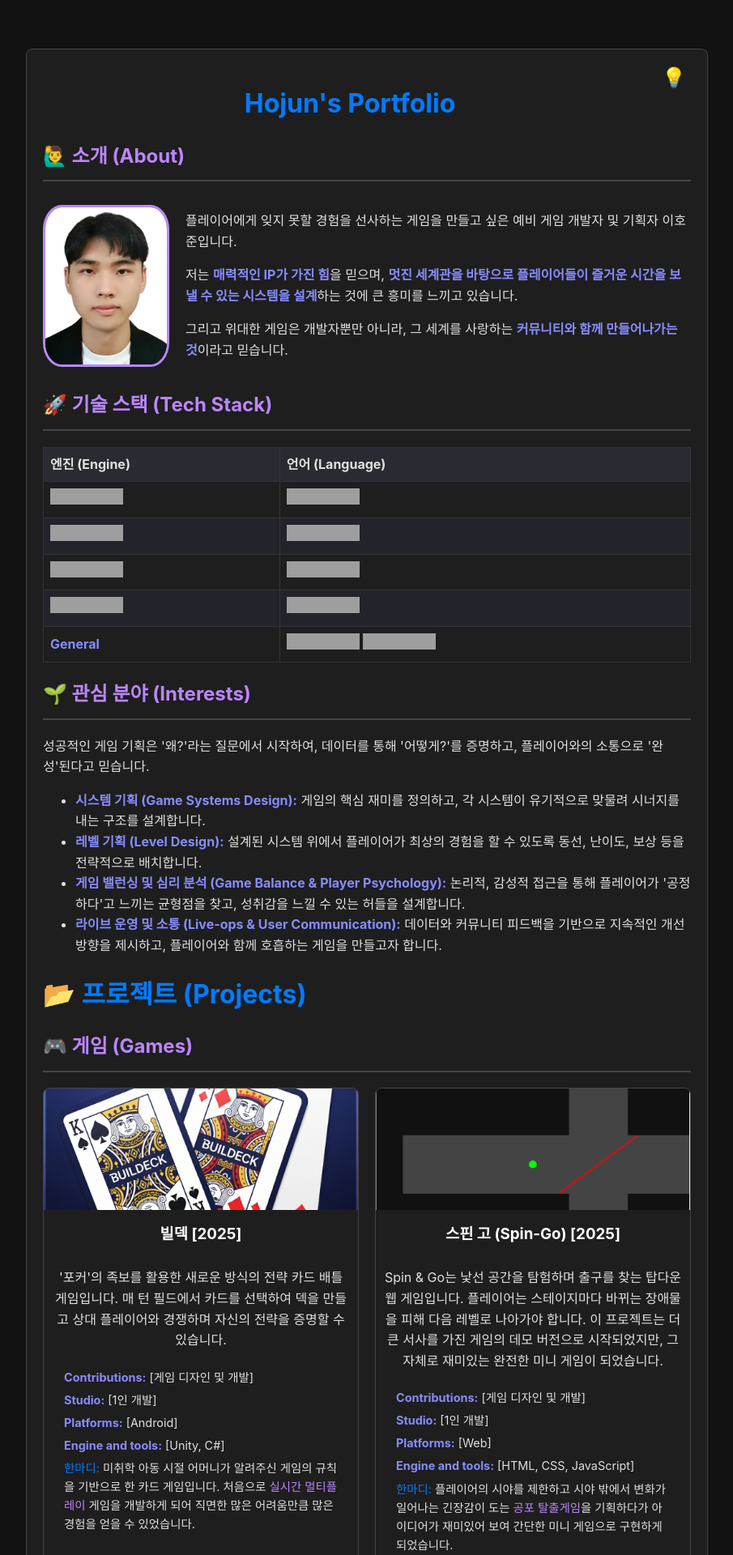
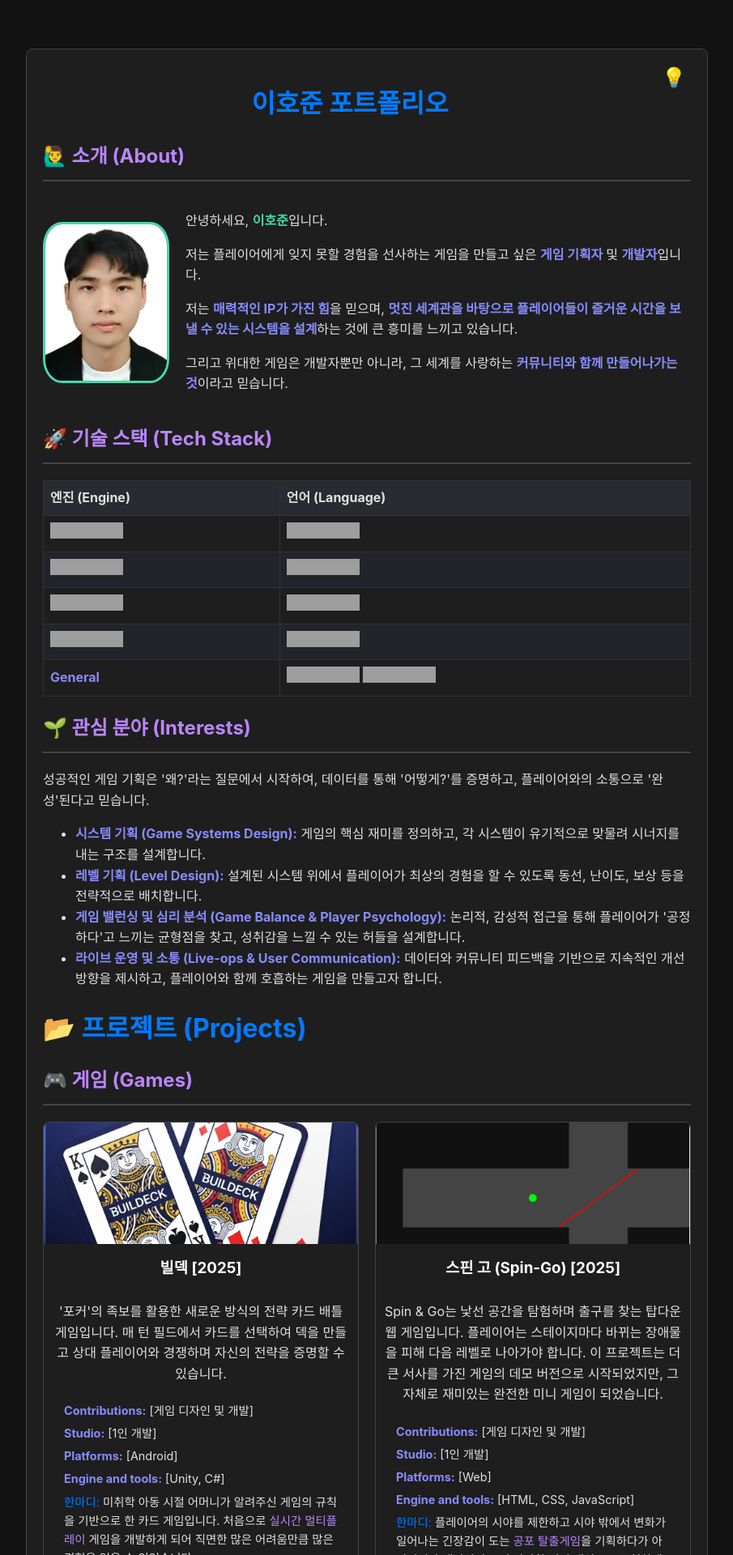
Before and after one commit to hojun313/hojun313.github.io, a Jekyll site: the page portfolio/index.html, which Jekyll copies as it is, in a window 1280 px wide, cut to the strip 0-1920 px from the top of the page. Shown: the whole strip at 81% size, without its empty margins (187-1092 px from the left). Built offline with Jekyll 4.4.1, drawn with Linux system fonts in a browser that asks for light colours; some of the changed text lies outside the part shown; grey boxes are pictures that could not be loaded.

Commit message:
Update portfolio content and improve styling
Revised Korean text for clarity and professionalism, updated contact information, and restructured the article section for better readability. Added a highlight style for the name and changed the profile picture border color to match the new accent color.

```diff
--- a/portfolio/index.html
+++ b/portfolio/index.html
@@ -11,14 +11,15 @@
         <button id="theme-toggle" style="float: right; background: none; border: none; cursor: pointer; font-size: 1.5em; color: inherit;">💡</button>
 
         <div style="text-align: center;">
-            <h1>Hojun's Portfolio</h1>
+            <h1>이호준 포트폴리오</h1>
         </div>
 
         <h2>🙋‍♂️ 소개 (About)</h2>
         <div class="about-section">
             <img src="Thumbnail/증명사진.jpg" alt="프로필 사진" class="profile-picture">
             <div>
-                <p>플레이어에게 잊지 못할 경험을 선사하는 게임을 만들고 싶은 예비 게임 개발자 및 기획자 이호준입니다.</p>
+                <p>안녕하세요, <span class="name">이호준</span>입니다.</p>
+                <p>저는 플레이어에게 잊지 못할 경험을 선사하는 게임을 만들고 싶은 <strong>게임 기획자 </strong>및 <strong>개발자</strong>입니다.</p>
                 <p>저는 <strong>매력적인 IP가 가진 힘</strong>을 믿으며, <strong>멋진 세계관을 바탕으로 플레이어들이 즐거운 시간을 보낼 수 있는 시스템을 설계</strong>하는 것에 큰 흥미를 느끼고 있습니다.</p>
                 <p>그리고 위대한 게임은 개발자뿐만 아니라, 그 세계를 사랑하는 <strong>커뮤니티와 함께 만들어나가는 것</strong>이라고 믿습니다.</p>
             </div>
@@ -374,50 +375,46 @@
             </div>
         </details>
 
-        <h2>📝 아티클 (Article) <a href="https://hojun313.github.io" target="_blank" class="blog-link">[블로그 방문 링크]</a></h2>
+        <details open>
+            <summary><h2>📝 아티클 (Article) <a href="https://hojun313.github.io" target="_blank" class="blog-link">[전체글: 블로그 방문 링크]</a></h2></summary>
             <div class="article-grid">
                 <div class="article-card">
-                <h3>2025-05-19-세븐나이츠 리버스, 추억과 함께 돌아온 기사의 분석 (UI, UX, 기획)</h3>
-                <p>25-05-19) 세븐나이츠 리버스의 UI, UX, BM을 분석하며, 추억을 자극하는 요소와 과금 모델이 어떻게 설계되었는지 비판적으로 고찰합니다.</p>
+                    <h3>세븐나이츠 리버스, 추억과 함께 돌아온 기사의 분석 (UI, UX, 기획)</h3>
+                    <p>25-05-19) 세븐나이츠 리버스의 UI, UX, BM을 분석하며, 추억을 자극하는 요소와 과금 모델이 어떻게 설계되었는지 고찰합니다.</p>
                     <a href="https://hojun313.github.io/gamethoughts/2025/05/19/%EA%B0%90%EC%83%81-%EC%84%B8%EB%B8%90%EB%82%98%EC%9D%B4%EC%B8%A0-%EB%A6%AC%EB%B2%84%EC%8A%A4,-%EC%B6%94%EC%96%B5%EA%B3%BC-%ED%95%A8%EA%BB%98-%EB%8F%8C%EC%95%84%EC%98%A8-%EA%B8%B0%EC%82%AC%EC%9D%98-%EB%B6%84%EC%84%9D-(UI,-UX,-%EA%B8%B0%ED%9A%8D).html" class="read-more">Read Article</a>
                 </div>
                 <div class="article-card">
-                <h3>2024-01-06엘든링 호수의 리에니에 관련 감탄.md</h3>
-                <p>엘든링 '호수의 리에니에' 지역의 레벨 디자인을 분석하며, 탁 트인 절경과 안개가 어떻게 플레이어의 탐험심과 호기심을 자극하는지 설명합니다.</p>
+                    <h3>[오픈월드]엘든링 호수의 리에니에 관련 감탄</h3>
+                    <p>24-01-06) '호수의 리에니에' 지역의 레벨 디자인을 분석하며, 엘든링이 어떻게 플레이어의 탐험심과 호기심을 자극하는지 설명합니다.</p>
                     <a href="https://hojun313.github.io/gamethoughts/2024/01/06/%EC%98%A4%ED%94%88%EC%9B%94%EB%93%9C-%EC%97%98%EB%93%A0%EB%A7%81-%ED%98%B8%EC%88%98%EC%9D%98-%EB%A6%AC%EC%97%90%EB%8B%88%EC%97%90-%EA%B4%80%EB%A0%A8-%EA%B0%90%ED%83%84.html" class="read-more">Read Article</a>
                 </div>
                 <div class="article-card">
-                <h3>2024-12-26 스타듀벨리의 기력.md </h3>
-                <p>스타듀밸리의 '기력' 시스템이 어떻게 플레이어의 하루 행동을 제한하고, 농사, 채광 등 다양한 활동으로 자연스럽게 유도하는지 분석합니다.</p>
+                    <h3>{유도}스타듀벨리의 기력</h3>
+                    <p>24-12-26) 스타듀밸리의 '기력' 시스템이 어떻게 플레이어의 하루 행동을 제한하고, 다양한 활동으로 자연스럽게 유도하는지 분석합니다.</p>
                     <a href="https://hojun313.github.io/gamethoughts/2024/12/26/%EC%9C%A0%EB%8F%84-%EC%8A%A4%ED%83%80%EB%93%80%EB%B2%A8%EB%A6%AC%EC%9D%98-%EA%B8%B0%EB%A0%A5.html" class="read-more">Read Article</a>
                 </div>
 
                 <div class="article-card">
-                <h3>2024-01-09-RPG와 플레이어들의 몰입.md</h3>
-                <p>RPG 장르에서 플레이어의 '몰입'을 유도하는 요소들을 탐구하며, 게임 세계관과 상호작용이 어떻게 플레이어를 이야기에 빠져들게 만드는지 논합니다.</p>
+                    <h3>[몰입도]RPG와 플레이어들의 몰입</h3>
+                    <p>24-01-09) RPG 장르에서 플레이어의 '몰입'을 유도하는 요소들을 탐구하며, 어떻게 플레이어를 세계관에 빠져들게 만드는지 논합니다.</p>
                     <a href="https://hojun313.github.io/gamethoughts/2024/01/09/%EB%AA%B0%EC%9E%85%EB%8F%84-RPG%EC%99%80-%ED%94%8C%EB%A0%88%EC%9D%B4%EC%96%B4%EB%93%A4%EC%9D%98-%EB%AA%B0%EC%9E%85.html" class="read-more">Read Article</a>
                 </div>
                 <div class="article-card">
-                <h3>2024-07-03-{UX, 밸런스} 스카너 뭐가 문제인지 모르나</h3>
-                <p>리그 오브 레전드의 챔피언 '스카너'의 스킬 구성과 UX 문제를 지적하며, 플레이어가 느끼는 불쾌한 경험의 원인을 분석합니다.</p>
-                <a href="https://hojun313.github.io/gamethoughts/2024/07/03/UX,-%EB%B0%B8%EB%9F%B0%EC%8A%A4-%EC%8A%A4%EC%B9%B4%EB%84%88-%EB%AD%90%EA%B0%80-%EB%AC%B8%EC%A0%9C%EC%9D%B8%EC%A7%80-%EB%AA%A8%EB%A5%B4%EB%82%98.html" class="read-more">Read Article</a>
+                    <h3>프로젝트 회고-Firebase로 첫 실시간 멀티플레이 도전</h3>
+                    <p>25-07-01) GitHub Pages와 Firebase를 이용해 웹 기반 실시간 멀티플레이 게임을 만들었던 경험을 회고합니다.</p>
+                    <a href="https://hojun313.github.io/diary/gamedevlog/2025/07/01/%ED%94%84%EB%A1%9C%EC%A0%9D%ED%8A%B8-%ED%9A%8C%EA%B3%A0-GitHub-Pages%EC%99%80-Firebase%EB%A1%9C-%EC%B2%AB-%EC%8B%A4%EC%8B%9C%EA%B0%84-%EB%A9%80%ED%8B%B0%ED%94%8C%EB%A0%88%EC%9D%B4-%EB%8F%84%EC%A0%84.html" class="read-more">Read Article</a>
                 </div>
                 <div class="article-card">
-                <h3>2025-07-01-프로젝트 회고-GitHub Pages와 Firebase로 첫 실시간 멀티플레이 도전.md</h3>
-                <p>GitHub Pages와 Firebase를 이용해 웹 기반 실시간 멀티플레이 게임을 만들었던 경험을 회고하며, 기술적 한계와 교훈을 공유합니다.</p>
-                <a href="https://hojun313.github.io/diary/gamedevlog/2025/07/01/%ED%94%84%EB%A1%9C%EC%A0%9D%ED%8A%B8-%ED%9A%8C%EA%B3%A0-GitHub-Pages%EC%99%80-Firebase%EB%A1%9C-%EC%B2%AB-%EC%8B%A4%EC%8B%9C%EA%B0%84-%EB%A9%80%ED%8B%B0%ED%94%8C%EB%A0%88%EC%9D%B4-%EB%8F%84%EC%A0%84.html" class="read-more">Read Article</a>
-            </div>
-
-            <div class="article-card">
-                <h3>2024-01 빌덱 개발 일지` 시리즈</h3>
-                <p>덱빌딩 게임 '빌덱'의 초기 기획부터 기능 구현, 버그 수정까지의 전체 개발 과정을 기록한 연재 일지입니다.</p>
+                    <h3>빌덱 개발 일지` 시리즈</h3>
+                    <p>24-01) 덱빌딩 게임 '빌덱'의 초기 기획부터 기능 구현, 버그 수정까지의 전체 개발 과정을 기록한 연재 일지입니다.</p>
                     <a href="https://hojun313.github.io/tags/#Buildeck" class="read-more">Read Series</a>
                 </div>
             </div>
+        </details>
 
 
         <details open>
-            <summary><h2>📚 태그 (Tags) <a href="https://hojun313.github.io/tags/" target="_blank" class="blog-link">[태그 페이지 링크]</a></h2></summary>
+            <summary><h2>📚 태그 (Tags) <a href="https://hojun313.github.io/tags/" target="_blank" class="blog-link">[전체 태그: 페이지 링크]</a></h2></summary>
             <div class="article-grid2">
                 <div class="article-card">
                     <h3>장르를 가리지 않고 게임들을 리뷰</h3>
@@ -452,11 +449,9 @@
         </details>
 
     <div class="contact-container">
-        <h2>📫 링크 (Links)</h2>
-        <h3>이메일:</h3>
-        <p>hojun313@gmail.com</p>
-        <h3>연락처:</h3>
-        <p>010-7326-4303</p>
+        <h2>📫 연락처 (Contact)</h2>
+        <h3><strong>이메일:</strong> hojun313@naver.com</h3>
+        <h3><strong>전화번호:</strong> 010-7326-4303</h3>
         <div class="contact-links">
             <a href="https://hojun313.github.io/">
                 <img src="https://img.shields.io/badge/Blog-0A66C2?style=for-the-badge&logo=linkedin&logoColor=white">
--- a/portfolio/style.css
+++ b/portfolio/style.css
@@ -12,6 +12,7 @@ html[data-theme='light'] {
     --table-alt-row-bg: #f8f9fa;
     --heading-color: #212529;
     --h1: #212529;
+    --name: #2ECC71;
 }
 
 /* Dark mode variables */
@@ -28,6 +29,7 @@ html[data-theme='dark'] {
     --table-alt-row-bg: #23232b;
     --heading-color: #FFFFFF;
     --h1: #007bff;
+    --name: #46D7AC;
 }
 
 body {
@@ -208,11 +210,16 @@ strong {
     margin-bottom: 20px;
 }
 
+.name {
+    color: var(--name);
+    font-weight: bold;
+}
+
 .profile-picture {
     width: 150px;
     border-radius: 15%;
     object-fit: cover;
-    border: 3px solid var(--link-color);
+    border: 3px solid var(--name);
 }
 
 .about-section div {
```
Lines whose indentation alone changed are shown as unchanged.
